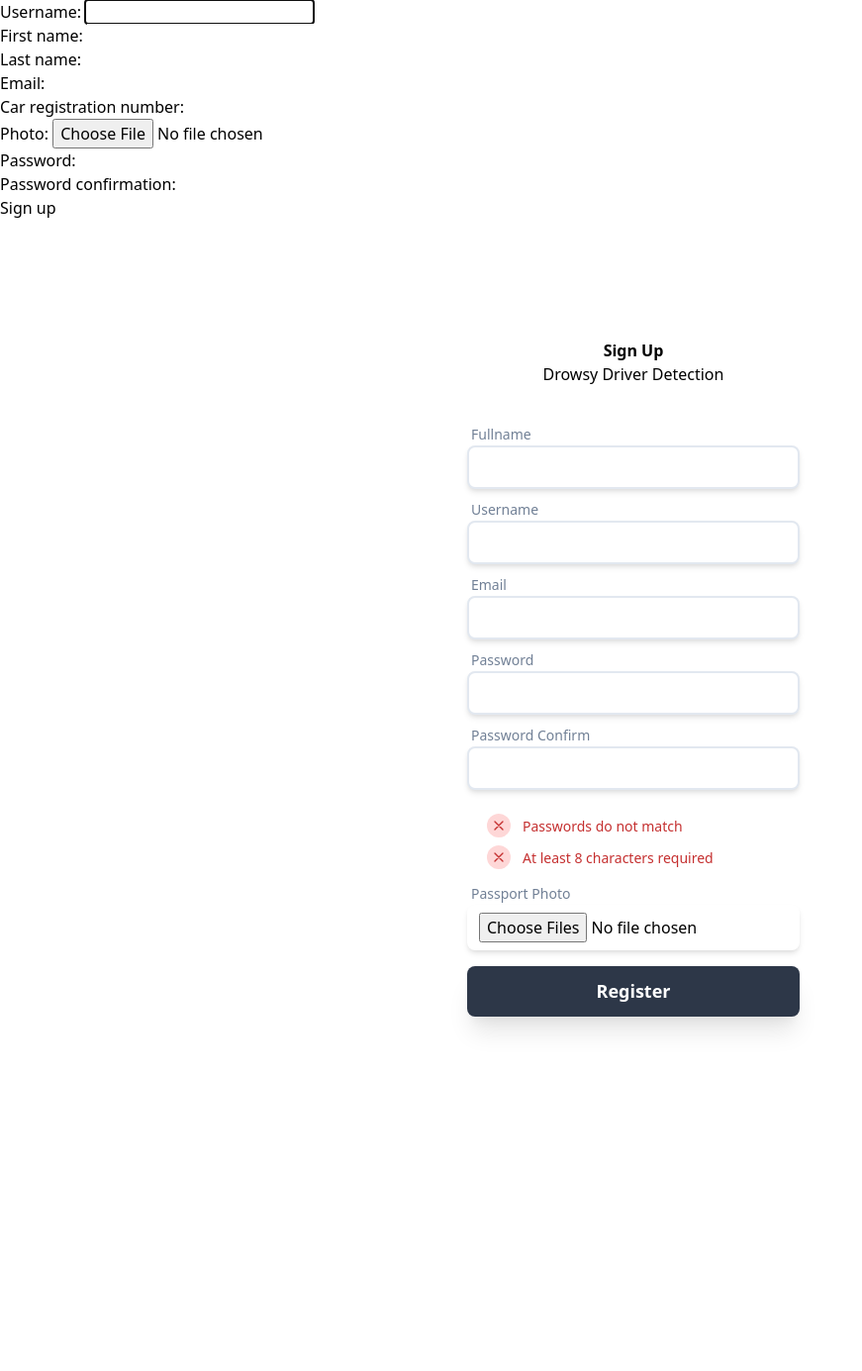
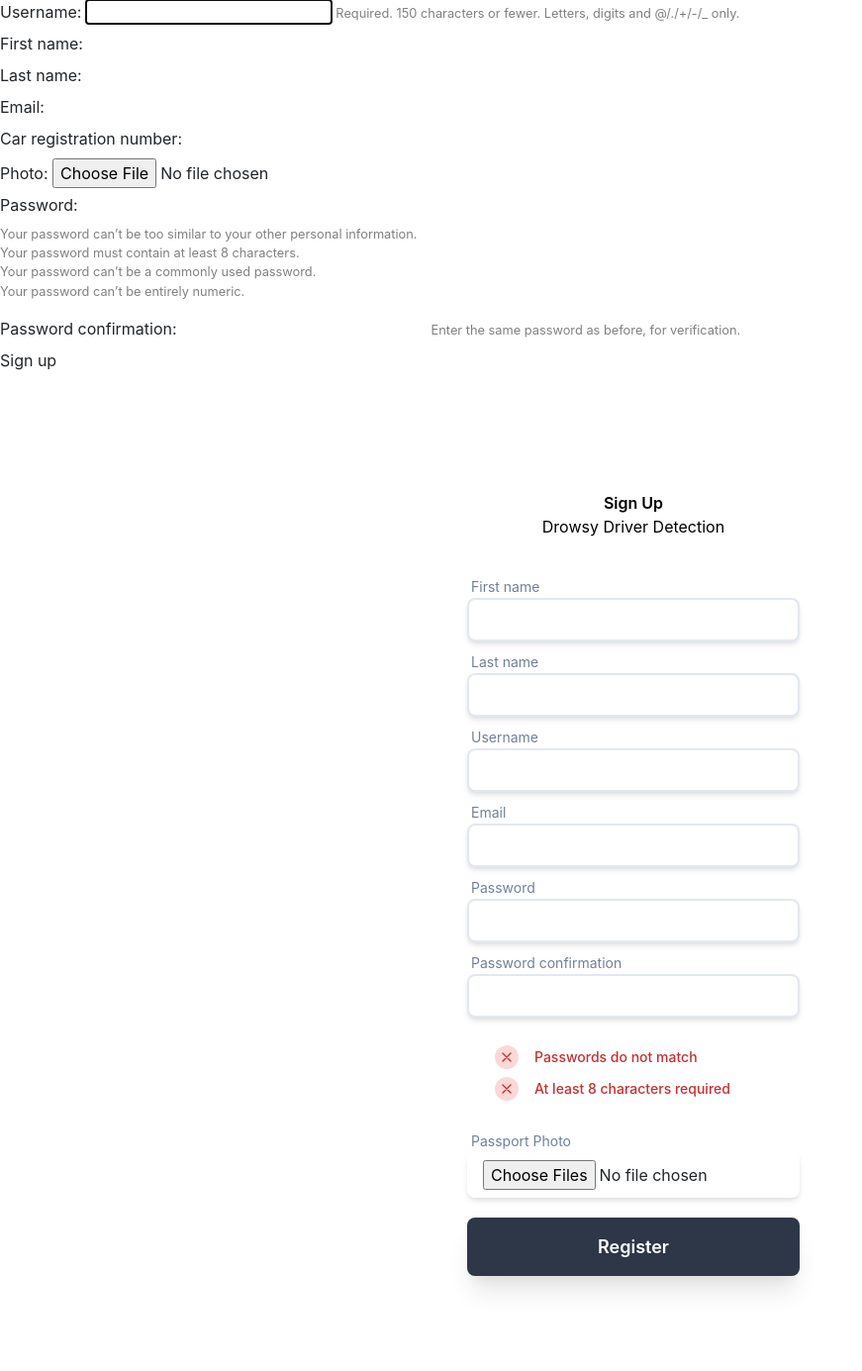
Before and after one commit to Salaton/drowsy-driver-clientside, a Django app: page /accounts/signup/ in a window 1280 px wide. Shown: the whole page at 99% size, without its empty margins (0-871 px from the left). Before the commit the page ends 1042 px from the top, so only its background shows below. Run offline with Django 3.2, Linux system fonts and the light colour scheme; style sheets or scripts are compiled from the project's sources; some libraries are stand-ins or nearby versions.

Commit message:
UI tweaks

```diff
--- a/templates/base.html
+++ b/templates/base.html
@@ -10,7 +10,7 @@
   href="{% static 'css/styles.min.css' %}"
   type="text/css"
 />
-  {% comment %} <link rel="stylesheet" href="https://stackpath.bootstrapcdn.com/bootstrap/4.1.3/css/bootstrap.min.css" integrity="sha384-MCw98/SFnGE8fJT3GXwEOngsV7Zt27NXFoaoApmYm81iuXoPkFOJwJ8ERdknLPMO" crossorigin="anonymous"> {% endcomment %}
+  <link rel="stylesheet" href="https://stackpath.bootstrapcdn.com/bootstrap/4.1.3/css/bootstrap.min.css" integrity="sha384-MCw98/SFnGE8fJT3GXwEOngsV7Zt27NXFoaoApmYm81iuXoPkFOJwJ8ERdknLPMO" crossorigin="anonymous">
 </head>
 <body>
   <main>
--- a/templates/home.html
+++ b/templates/home.html
@@ -5,7 +5,7 @@
 
 {% block content %}
 {% if user.is_authenticated %}
-  Hi {{ user.username }}! Here is your uploaded image {{user.photo}} Car registration: {{user.car_registration_number}}
+  Hi {{ user.username }}! {{user.email}} Car registration no: {{user.car_registration_number}}
   <p><a href="{% url 'logout' %}">logout</a></p>
 {% else %}
   <p>You are not logged in</p>
--- a/templates/signup.html
+++ b/templates/signup.html
@@ -10,24 +10,50 @@
       <div>
         {{ field.label_tag }}
         {{ field }}
-        {% comment %} {% if field.help_text %}
+        {% if field.help_text %}
           <small style="color: grey">{{ field.help_text }}</small>
-        {% endif %} {% endcomment %}
+        {% endif %}
         {% for error in field.errors %}
           <p style="color: red">{{ error }}</p>
         {% endfor %}
       </div>
     {% endfor %}
     <button type="submit">Sign up</button>
-  </form>
- {% comment %} <form method="POST" enctype="multipart/form-data">
-        {% csrf_token %}
-        {{ form.as_p }}
+</form>
 
-        <button type="submit">Upload</button>
+{% comment %} <form method="post" enctype="multipart/form-data">
+    {% csrf_token %}
+
+      <div>
+        {{ form.username.label }}
+        {{ form.username }}
+
+        {{ form.first_name.label }}
+        {{ form.first_name }}
+
+        {{ form.last_name.label }}
+        {{ form.last_name }}
+
+        {{ form.email.label }}
+        {{ form.email }}
+
+        {{ form.password1.label }}
+        {{ form.password1 }}
+
+        {{ form.password2.label }}
+        {{ form.password2 }}
+        {% if field.help_text %}
+          <small style="color: grey">{{ field.help_text }}</small>
+        {% endif %}
+        {% for error in field.errors %}
+          <p style="color: red">{{ error }}</p>
+
+      </div>
+    {% endfor %}
+    <button type="submit">Sign up</button>
+</form> {% endcomment %}
 
 
-</form>  {% endcomment %}
 <script src="https://cdn.jsdelivr.net/gh/alpinejs/alpine@v2.x.x/dist/alpine.js" defer></script>
 
 <div class="container max-w-full mx-auto md:py-24 px-6">
@@ -41,34 +67,41 @@
                     <div class="text-center font-base text-black">
                         Drowsy Driver Detection
                     </div>
-                    <form class="mt-8" x-data="{password: '',password_confirm: ''}">
+                    <form method='post' enctype="multipart/form-data" class="mt-8" x-data="{password: '',password_confirm: ''}">
+                        {% csrf_token %}
                         <div class="mx-auto max-w-lg ">
                             <div class="py-1">
-                                <span class="px-1 text-sm text-gray-600">Fullname</span>
-                                <input placeholder="" type="text" name="fullname"
+                                <span class="px-1 text-sm text-gray-600">{{ form.first_name.label }}</span>
+                                <input placeholder="" type="text" name="first_name"
                                        class="text-md block px-3 py-2 rounded-lg w-full
                 bg-white border-2 border-gray-300 placeholder-gray-600 shadow-md focus:placeholder-gray-500 focus:bg-white focus:border-gray-600 focus:outline-none">
                             </div>
                             <div class="py-1">
-                                <span class="px-1 text-sm text-gray-600">Username</span>
+                                <span class="px-1 text-sm text-gray-600">{{ form.last_name.label }}</span>
+                                <input placeholder="" type="text" name="last_name"
+                                       class="text-md block px-3 py-2 rounded-lg w-full
+                bg-white border-2 border-gray-300 placeholder-gray-600 shadow-md focus:placeholder-gray-500 focus:bg-white focus:border-gray-600 focus:outline-none">
+                            </div>
+                            <div class="py-1">
+                                <span class="px-1 text-sm text-gray-600">{{ form.username.label }}</span>
                                 <input placeholder="" type="text" name="username"
                                        class="text-md block px-3 py-2 rounded-lg w-full
                 bg-white border-2 border-gray-300 placeholder-gray-600 shadow-md focus:placeholder-gray-500 focus:bg-white focus:border-gray-600 focus:outline-none">
                             </div>
                             <div class="py-1">
-                                <span class="px-1 text-sm text-gray-600">Email</span>
+                                <span class="px-1 text-sm text-gray-600">{{ form.email.label }}</span>
                                 <input placeholder="" type="email" name="email"
                                        class="text-md block px-3 py-2 rounded-lg w-full
                 bg-white border-2 border-gray-300 placeholder-gray-600 shadow-md focus:placeholder-gray-500 focus:bg-white focus:border-gray-600 focus:outline-none">
                             </div>
                             <div class="py-1">
-                                <span class="px-1 text-sm text-gray-600">Password</span>
+                                <span class="px-1 text-sm text-gray-600">{{ form.password1.label }}</span>
                                 <input placeholder="" type="password" x-model="password" name="password1"
                                        class="text-md block px-3 py-2 rounded-lg w-full
                 bg-white border-2 border-gray-300 placeholder-gray-600 shadow-md focus:placeholder-gray-500 focus:bg-white focus:border-gray-600 focus:outline-none">
                             </div>
                             <div class="py-1">
-                                <span class="px-1 text-sm text-gray-600">Password Confirm</span>
+                                <span class="px-1 text-sm text-gray-600">{{ form.password2.label }}</span>
                                 <input placeholder="" type="password" x-model="password_confirm" name="password2"
                                        class="text-md block px-3 py-2 rounded-lg w-full
                 bg-white border-2 border-gray-300 placeholder-gray-600 shadow-md focus:placeholder-gray-500 focus:bg-white focus:border-gray-600 focus:outline-none">
@@ -131,7 +164,7 @@
                                        class="text-md block px-3 py-2 rounded-lg w-full
                 bg-white  shadow-md focus:placeholder-gray-500 focus:bg-white focus:border-gray-600 focus:outline-none">
                             </div>
-                            <button class="mt-3 text-lg font-semibold
+                            <button type="submit" class="mt-3 text-lg font-semibold
             bg-gray-800 w-full text-white rounded-lg
             px-6 py-3 block shadow-xl hover:text-white hover:bg-black">
                                 Register
```
